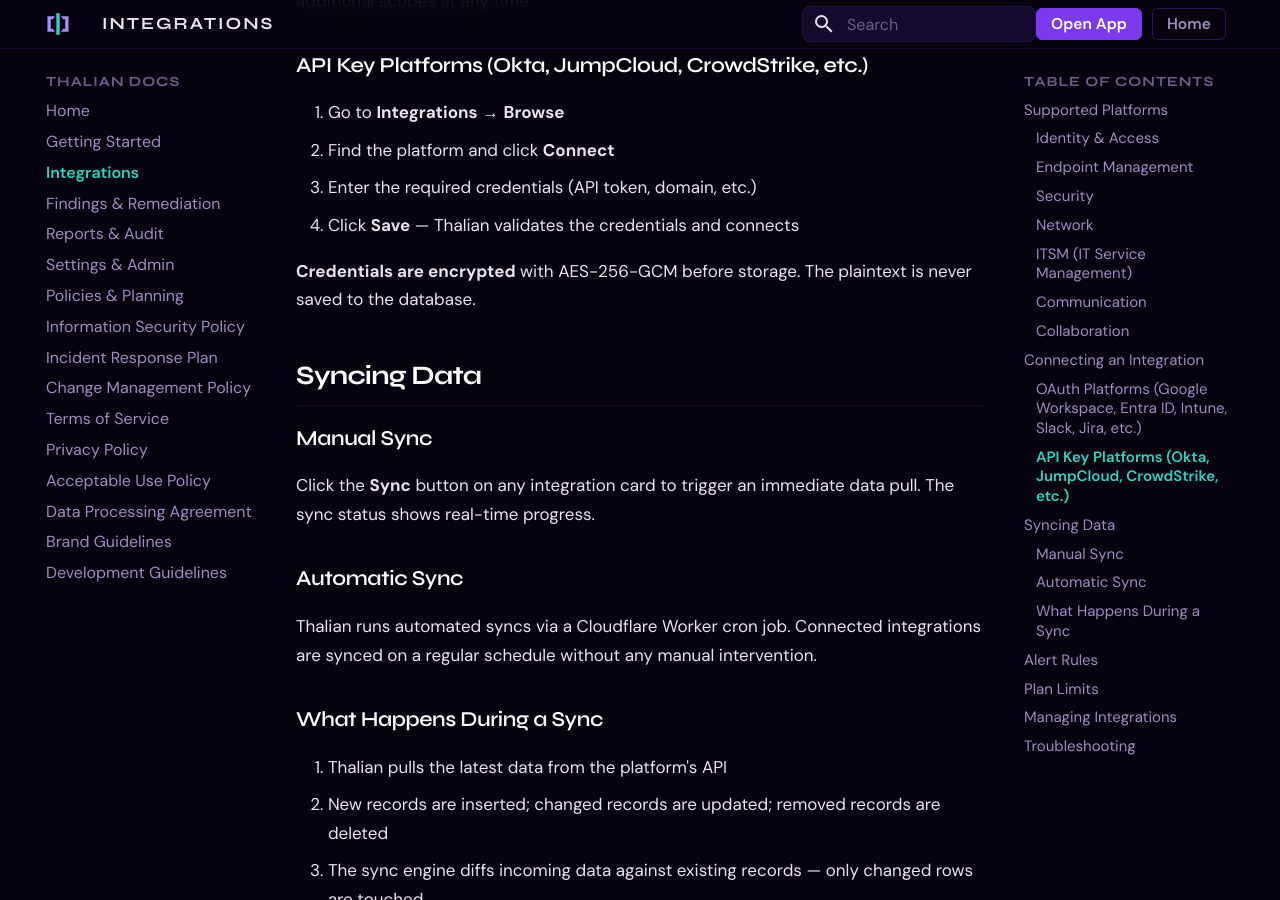
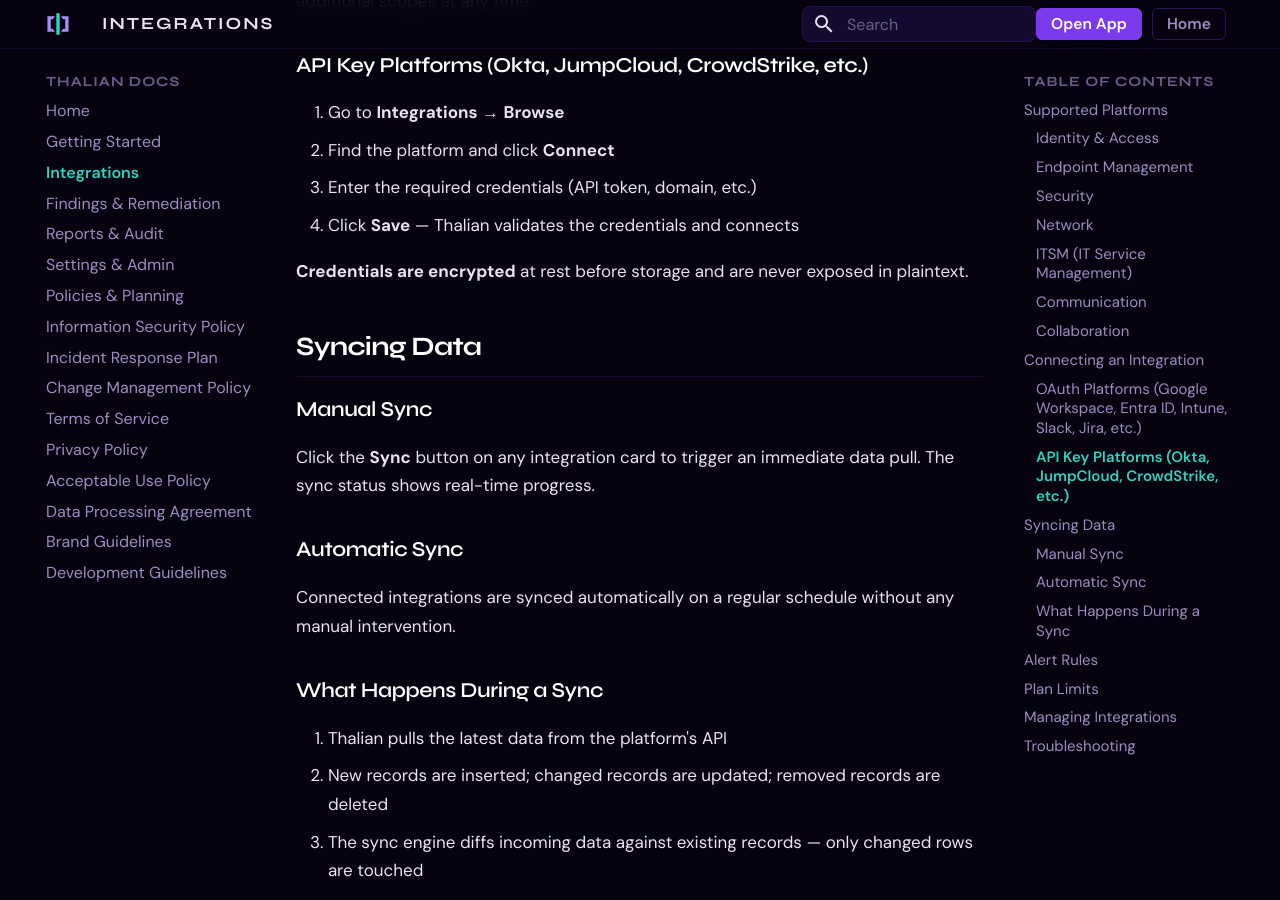
Before and after one commit to tori-mf13/thalian-docs, an MkDocs documentation site: the page built from docs/integrations-guide.md, in a window 1280 px wide and 900 px high, scrolled down 3287 px. Built offline with MkDocs 1.6.1 and Material for MkDocs 9.7.7, drawn with Linux system fonts in a browser that asks for light colours.

Commit message:
Remove internal implementation details from product guides
- Remove Cloudflare Worker cron job reference from integrations guide
- Simplify encryption language to user-facing terms (no cipher names)
- Keep technical details in security/compliance pages where appropriate

Co-Authored-By: Claude Opus 4.6 (1M context) <noreply@anthropic.com>

```diff
--- a/docs/integrations-guide.md
+++ b/docs/integrations-guide.md
@@ -78,7 +78,7 @@ Thalian supports 24 platforms across 7 categories:
 3. Enter the required credentials (API token, domain, etc.)
 4. Click **Save** — Thalian validates the credentials and connects
 
-**Credentials are encrypted** with AES-256-GCM before storage. The plaintext is never saved to the database.
+**Credentials are encrypted** at rest before storage and are never exposed in plaintext.
 
 ## Syncing Data
 
@@ -88,7 +88,7 @@ Click the **Sync** button on any integration card to trigger an immediate data p
 
 ### Automatic Sync
 
-Thalian runs automated syncs via a Cloudflare Worker cron job. Connected integrations are synced on a regular schedule without any manual intervention.
+Connected integrations are synced automatically on a regular schedule without any manual intervention.
 
 ### What Happens During a Sync
 
```
Also changed, not shown: docs/getting-started.md (+1 -1 lines).
